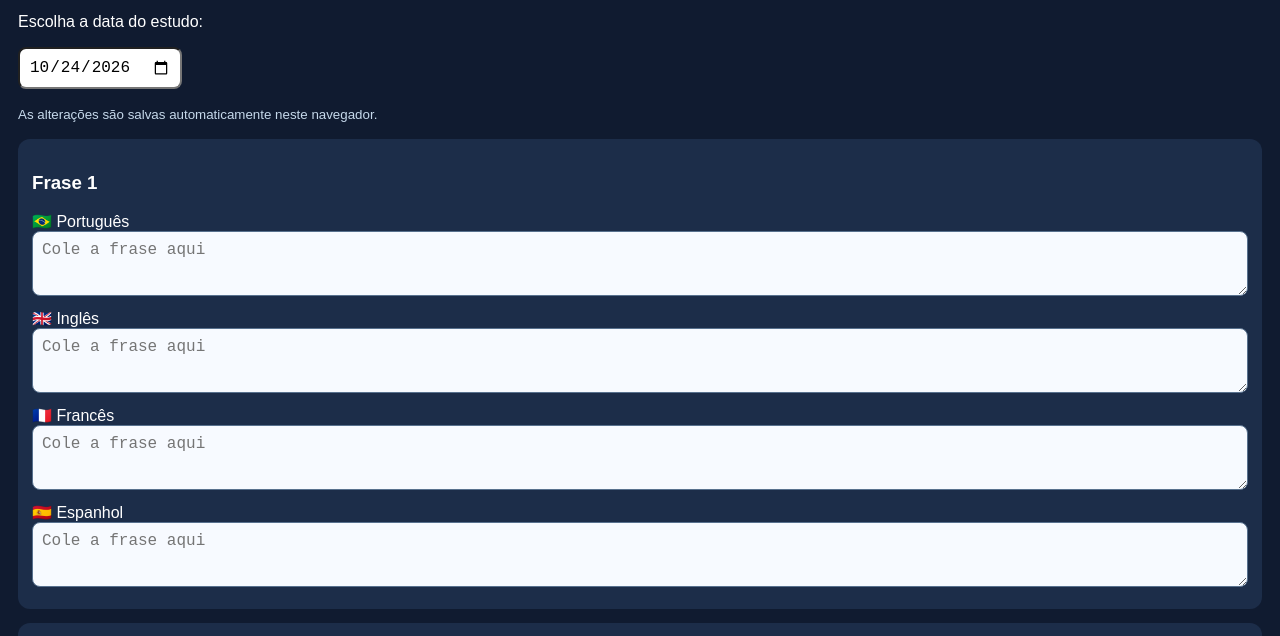
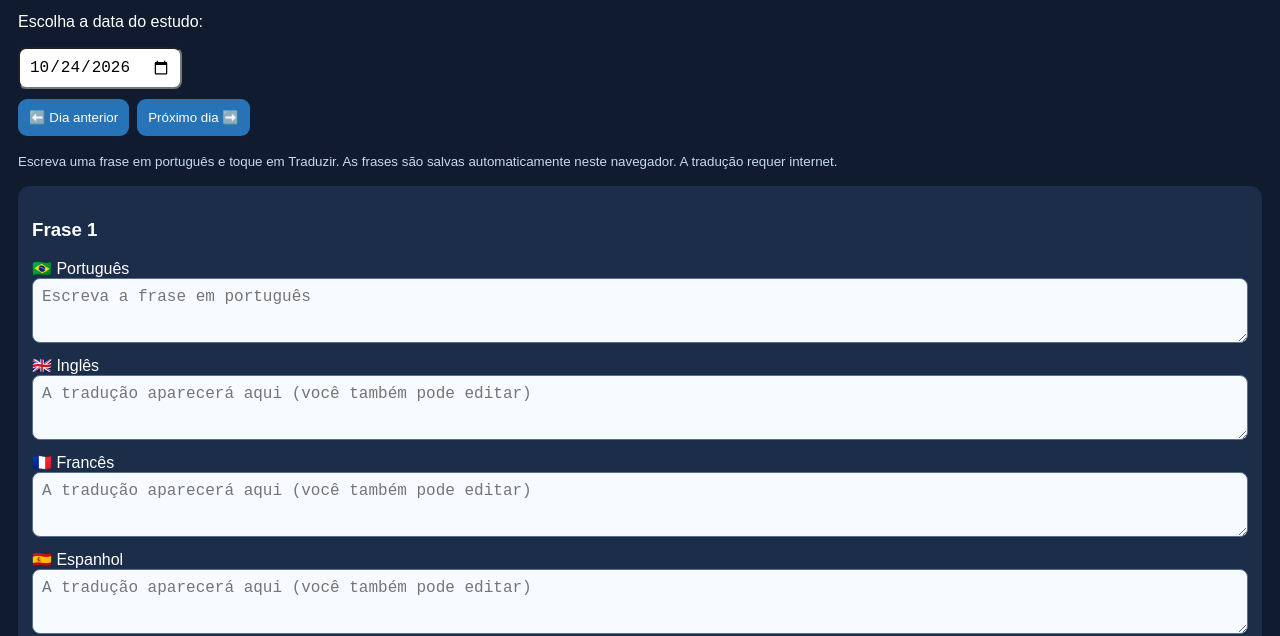
Before and after one commit to ARCARVALHO1000/4-idiomas, a plain HTML site: page frases.html in a window 1280 px wide. Shown: the part 191-827 px from the top of the page. Drawn offline with Linux system fonts and the light colour scheme.

Commit message:
Refactor HTML and JavaScript in frases.html

```diff
--- a/frases.html
+++ b/frases.html
@@ -1,4 +1,3 @@
-
 <!DOCTYPE html>
 <html lang="pt-BR">
 <head>
@@ -6,137 +5,67 @@
 <meta name="viewport" content="width=device-width, initial-scale=1">
 <title>4-Idiomas — Frases do Dia</title>
 <style>
-  body {
-    font-family: Arial, sans-serif;
-    background: #101b30;
-    color: white;
-    margin: 0;
-    padding: 18px;
-  }
-  h1 { color: #8fd5ff; }
-  nav { display: flex; flex-wrap: wrap; gap: 8px; }
-  a, button {
-    background: #2673b8;
-    color: white;
-    border: 0;
-    border-radius: 9px;
-    padding: 11px;
-    text-decoration: none;
-    cursor: pointer;
-  }
-  .frase {
-    background: #1c2d49;
-    padding: 14px;
-    margin: 14px 0;
-    border-radius: 12px;
-  }
-  label { display: block; margin: 9px 0 4px; }
-  textarea {
-    box-sizing: border-box;
-    width: 100%;
-    min-height: 65px;
-    padding: 9px;
-    border-radius: 8px;
-    border: 1px solid #58718e;
-    background: #f7faff;
-    color: #17253b;
-    font-size: 16px;
-  }
-  input {
-    padding: 9px;
-    font-size: 16px;
-    border-radius: 8px;
-  }
-  small { color: #c6d9eb; }
+body{font-family:Arial,sans-serif;background:#101b30;color:white;margin:0;padding:18px}h1{color:#8fd5ff}nav{display:flex;flex-wrap:wrap;gap:8px}a,button{background:#2673b8;color:white;border:0;border-radius:9px;padding:11px;text-decoration:none;cursor:pointer}button:disabled{opacity:.65;cursor:wait}.frase{background:#1c2d49;padding:14px;margin:14px 0;border-radius:12px}label{display:block;margin:9px 0 4px}textarea{box-sizing:border-box;width:100%;min-height:65px;padding:9px;border-radius:8px;border:1px solid #58718e;background:#f7faff;color:#17253b;font-size:16px}input{padding:9px;font-size:16px;border-radius:8px}.acoes{display:flex;gap:8px;flex-wrap:wrap;margin:10px 0}.aviso{color:#d5e9ff;font-size:14px;min-height:20px}small{color:#c6d9eb}
 </style>
 </head>
 <body>
-<h1>📚 4-Idiomas</h1>
-<h2>Frases do Dia</h2>
-
-<nav>
-  <a href="index.html">🏠 Artigos</a>
-  <a href="musicas-v44.html">🎵 Músicas</a>
-  <a href="verbos.html">📖 Verbos</a>
-  <a href="gramatica.html">📝 Gramática</a>
-  <a href="pronuncia.html">🎯 Desafios</a>
-</nav>
-
-<p>Escolha a data do estudo:</p>
-<input type="date" id="data">
-<p><small>As alterações são salvas automaticamente neste navegador.</small></p>
-
+<h1>📚 4-Idiomas</h1><h2>Frases do Dia</h2>
+<nav><a href="index.html">🏠 Artigos</a><a href="musicas-v44.html">🎵 Músicas</a><a href="verbos.html">📖 Verbos</a><a href="gramatica.html">📝 Gramática</a><a href="pronuncia.html">🎯 Desafios</a></nav>
+<p>Escolha a data do estudo:</p><input type="date" id="data">
+<div class="acoes"><button type="button" id="anterior">⬅️ Dia anterior</button><button type="button" id="proximo">Próximo dia ➡️</button></div>
+<p><small>Escreva uma frase em português e toque em Traduzir. As frases são salvas automaticamente neste navegador. A tradução requer internet.</small></p>
 <div id="conteudo"></div>
-
-<button onclick="window.scrollTo({top:0,behavior:'smooth'})">
-  ↑ Voltar ao início
-</button>
-
+<button onclick="window.scrollTo({top:0,behavior:'smooth'})">↑ Voltar ao início</button>
 <script>
-const data = document.getElementById("data");
-const conteudo = document.getElementById("conteudo");
-
-data.value = new Date().toLocaleDateString("en-CA");
-
-const idiomas = [
-  ["pt", "🇧🇷 Português"],
-  ["en", "🇬🇧 Inglês"],
-  ["fr", "🇫🇷 Francês"],
-  ["es", "🇪🇸 Espanhol"]
-];
-
-function chave() {
-  return "4idiomas-v5-frases-" + data.value;
+const data=document.getElementById('data');
+const conteudo=document.getElementById('conteudo');
+const idiomas=[['pt','🇧🇷 Português'],['en','🇬🇧 Inglês'],['fr','🇫🇷 Francês'],['es','🇪🇸 Espanhol']];
+const hoje=new Date();
+data.value=hoje.getFullYear()+'-'+String(hoje.getMonth()+1).padStart(2,'0')+'-'+String(hoje.getDate()).padStart(2,'0');
+function chave(){return '4idiomas-v5-frases-'+data.value}
+function ler(){try{return JSON.parse(localStorage.getItem(chave()))||{}}catch(e){return {}}}
+function salvar(){const valores={};conteudo.querySelectorAll('textarea[data-id]').forEach(c=>valores[c.dataset.id]=c.value);try{localStorage.setItem(chave(),JSON.stringify(valores))}catch(e){}}
+function mudarDia(delta){const p=data.value.split('-').map(Number);if(p.length!==3)return;const d=new Date(p[0],p[1]-1,p[2]+delta);data.value=d.getFullYear()+'-'+String(d.getMonth()+1).padStart(2,'0')+'-'+String(d.getDate()).padStart(2,'0');carregar()}
+document.getElementById('anterior').addEventListener('click',()=>mudarDia(-1));
+document.getElementById('proximo').addEventListener('click',()=>mudarDia(1));
+async function traduzir(texto,idioma){
+ const url='https://api.mymemory.translated.net/get?q='+encodeURIComponent(texto)+'&langpair=pt-BR%7C'+encodeURIComponent(idioma);
+ const resposta=await fetch(url,{method:'GET'});
+ if(!resposta.ok)throw Error('Serviço indisponível');
+ const json=await resposta.json();
+ if(Number(json.responseStatus)!==200||!json.responseData||!json.responseData.translatedText)throw Error('Tradução indisponível');
+ return json.responseData.translatedText;
 }
-
-function carregar() {
-  let salvos = {};
-  try {
-    salvos = JSON.parse(localStorage.getItem(chave())) || {};
-  } catch (e) {
-    salvos = {};
+function carregar(){
+ const salvos=ler();conteudo.replaceChildren();
+ for(let n=1;n<=10;n++){
+  const bloco=document.createElement('section');bloco.className='frase';
+  const titulo=document.createElement('h3');titulo.textContent='Frase '+n;bloco.appendChild(titulo);
+  const campos={};
+  for(const [codigo,nome] of idiomas){
+   const id='frase-'+n+'-'+codigo;
+   const rotulo=document.createElement('label');rotulo.textContent=nome;
+   const campo=document.createElement('textarea');campo.dataset.id=id;campo.value=salvos[id]||'';
+   campo.placeholder=codigo==='pt'?'Escreva a frase em português':'A tradução aparecerá aqui (você também pode editar)';
+   campo.addEventListener('input',salvar);rotulo.appendChild(campo);bloco.appendChild(rotulo);campos[codigo]=campo;
   }
-
-  conteudo.innerHTML = "";
-
-  for (let n = 1; n <= 10; n++) {
-    const bloco = document.createElement("section");
-    bloco.className = "frase";
-
-    const titulo = document.createElement("h3");
-    titulo.textContent = "Frase " + n;
-    bloco.appendChild(titulo);
-
-    for (const [codigo, nome] of idiomas) {
-      const id = "frase-" + n + "-" + codigo;
-      const rotulo = document.createElement("label");
-      rotulo.textContent = nome;
-
-      const campo = document.createElement("textarea");
-      campo.value = salvos[id] || "";
-      campo.placeholder = "Cole a frase aqui";
-      campo.addEventListener("input", salvar);
-
-      rotulo.appendChild(campo);
-      bloco.appendChild(rotulo);
-    }
-    conteudo.appendChild(bloco);
-  }
+  const acoes=document.createElement('div');acoes.className='acoes';
+  const botao=document.createElement('button');botao.type='button';botao.textContent='🌐 Traduzir para os 3 idiomas';
+  const aviso=document.createElement('div');aviso.className='aviso';aviso.setAttribute('role','status');
+  botao.addEventListener('click',async()=>{
+   const texto=campos.pt.value.trim();if(!texto){aviso.textContent='Escreva primeiro a frase em português.';return}
+   if(texto.length>450){aviso.textContent='Use uma frase de até 450 caracteres.';return}
+   const dia=data.value;botao.disabled=true;aviso.textContent='Traduzindo...';
+   const resultados=await Promise.allSettled([traduzir(texto,'en'),traduzir(texto,'fr'),traduzir(texto,'es')]);
+   if(data.value!==dia||!bloco.isConnected)return;
+   let ok=0;['en','fr','es'].forEach((codigo,i)=>{if(resultados[i].status==='fulfilled'){campos[codigo].value=resultados[i].value;ok++}});
+   salvar();botao.disabled=false;
+   aviso.textContent=ok===3?'✅ Traduções preenchidas e salvas.':ok>0?'⚠️ Algumas traduções não foram concluídas. Tente novamente.':'⚠️ Não foi possível traduzir agora. Verifique a internet e tente novamente.';
+  });
+  acoes.appendChild(botao);bloco.appendChild(acoes);bloco.appendChild(aviso);conteudo.appendChild(bloco);
+ }
 }
-
-function salvar() {
-  const valores = {};
-  const campos = conteudo.querySelectorAll("textarea");
-  campos.forEach((campo, indice) => {
-    const numero = Math.floor(indice / 4) + 1;
-    const idioma = idiomas[indice % 4][0];
-    valores["frase-" + numero + "-" + idioma] = campo.value;
-  });
-  localStorage.setItem(chave(), JSON.stringify(valores));
-}
-
-data.addEventListener("change", carregar);
-carregar();
+data.addEventListener('change',carregar);carregar();
 </script>
 </body>
 </html>
```
